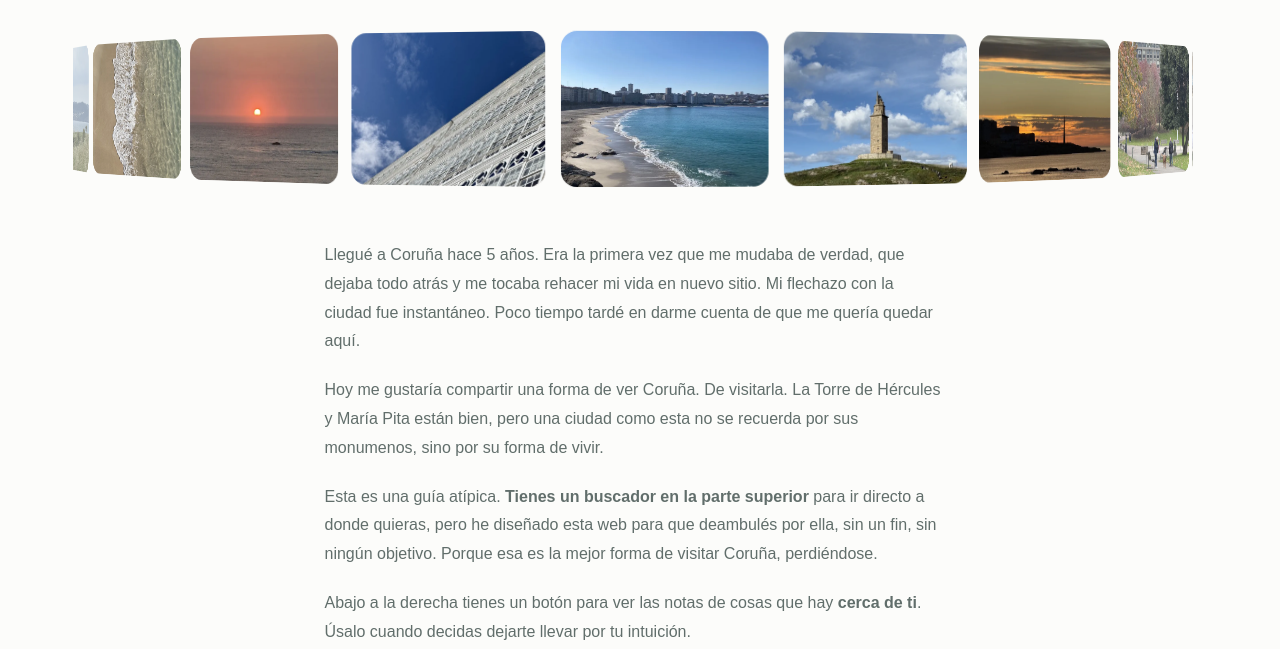
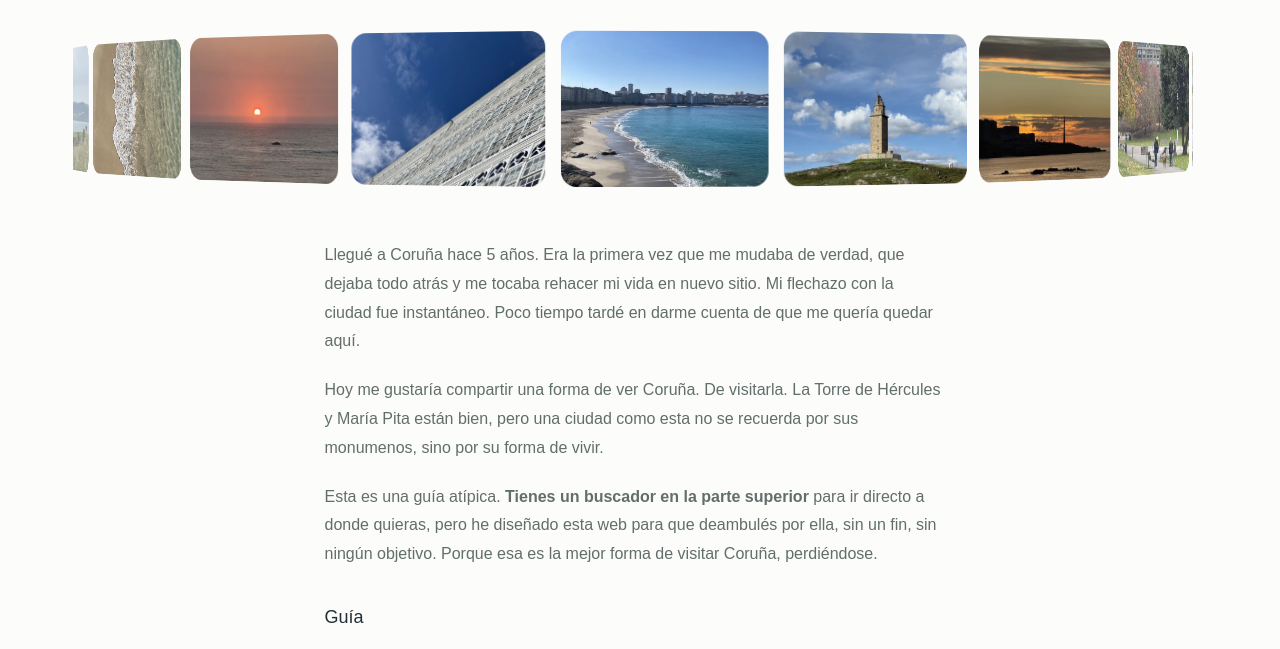
Before and after one commit to juanoa/coruna.fyi, an Astro site: page / in a window 1280 px wide. Shown: the part 143-792 px from the top of the page. Built offline with nearby package versions, Linux system fonts and the light colour scheme; Astro itself is replaced by a stand-in of ours.

Commit message:
Delete sentence from index.astro

```diff
--- a/src/pages/index.astro
+++ b/src/pages/index.astro
@@ -13,7 +13,6 @@ const entry = await getGuideEntry('obelisco-y-calle-real');
       <p>Llegué a Coruña hace 5 años. Era la primera vez que me mudaba de verdad, que dejaba todo atrás y me tocaba rehacer mi vida en nuevo sitio. Mi flechazo con la ciudad fue instantáneo. Poco tiempo tardé en darme cuenta de que me quería quedar aquí.</p>
       <p>Hoy me gustaría compartir una forma de ver Coruña. De visitarla. La Torre de Hércules y María Pita están bien, pero una ciudad como esta no se recuerda por sus monumenos, sino por su forma de vivir.</p>
       <p>Esta es una guía atípica. <b>Tienes un buscador en la parte superior</b> para ir directo a donde quieras, pero he diseñado esta web para que deambulés por ella, sin un fin, sin ningún objetivo. Porque esa es la mejor forma de visitar Coruña, perdiéndose.</p>
-      <p>Abajo a la derecha tienes un botón para ver las notas de cosas que hay <b>cerca de ti</b>. Úsalo cuando decidas dejarte llevar por tu intuición.</p>
     </section>
     <section>
       <h2>Guía</h2>
```
